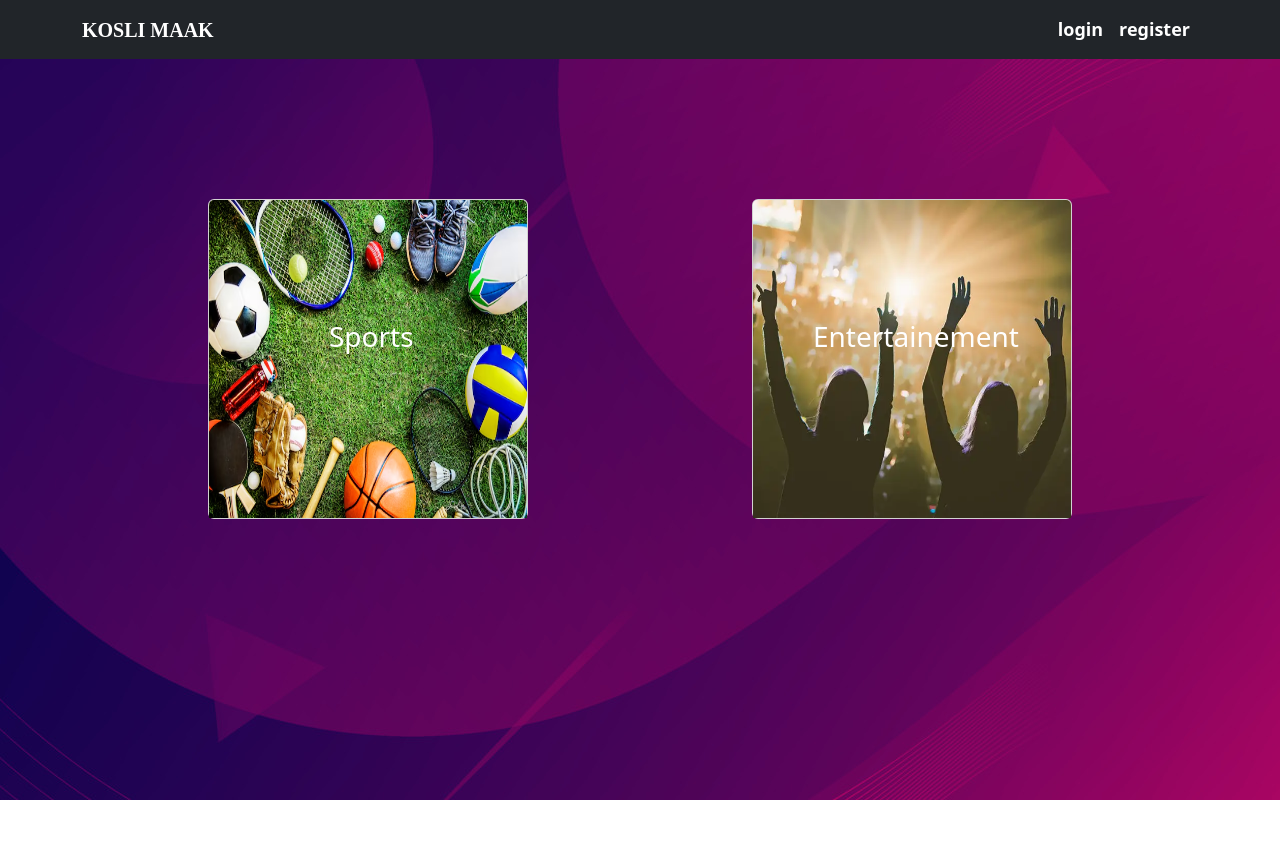
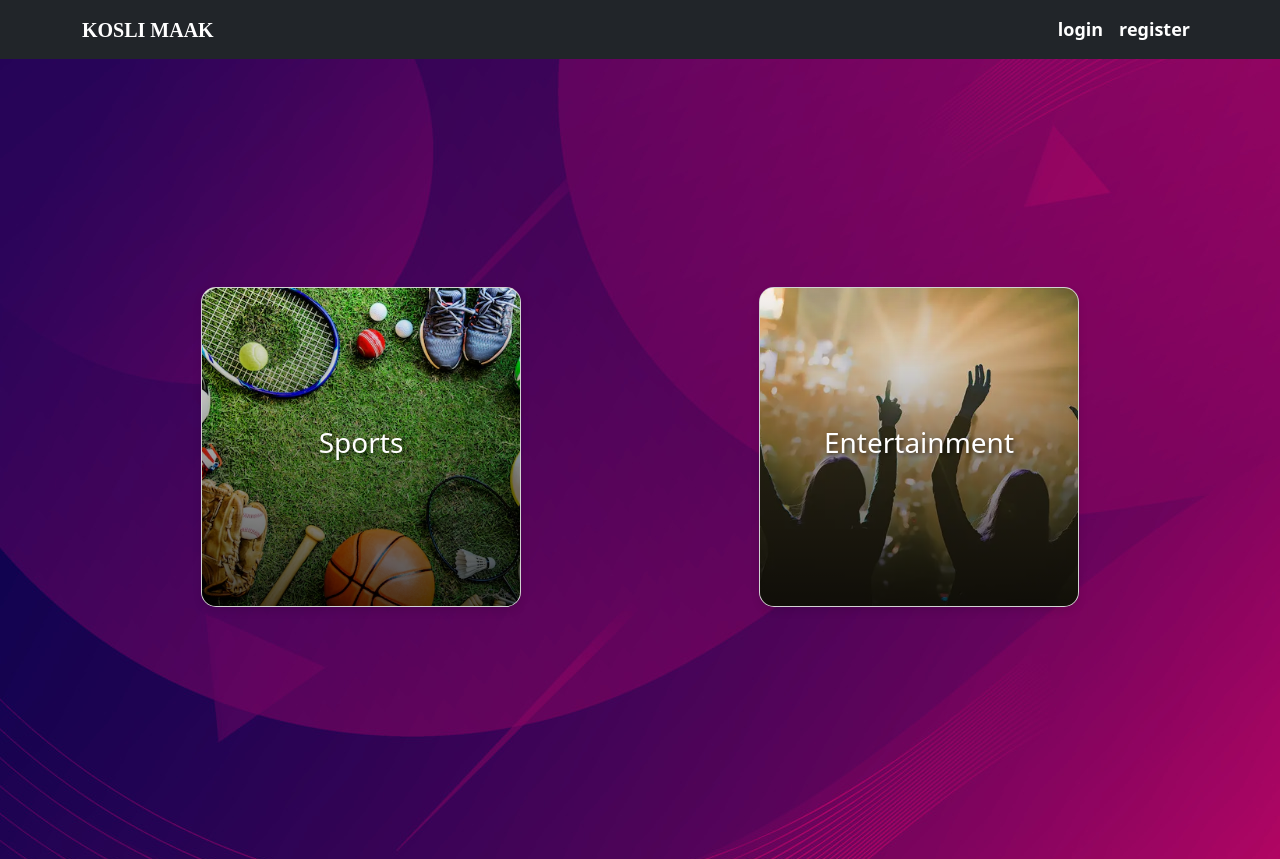
Before and after one commit to DaliLando/FrontendTicketing, a React (Create React App) app: page / in a window 1280 px wide. Before the commit the page ends 800 px from the top, so only its background shows below. Built offline with nearby package versions, Linux system fonts and the light colour scheme.

Commit message:
Update home.js

```diff
--- a/src/pages/home.js
+++ b/src/pages/home.js
@@ -1,4 +1,3 @@
-
 import React from 'react';
 import { Container, Row, Col } from 'react-bootstrap';
 import Card from 'react-bootstrap/Card';
@@ -7,24 +6,116 @@ import { useNavigate } from 'react-router-dom';
 const Home = () => {
   const navigate = useNavigate();
   return (
-    <Container style={{ height:"600px", display:"flex",
-     justifyContent:"space-evenly" , alignItems:"center",
-     }}>
-      <Row>
-        <Col md={6}>
-        <Card style={{ width: '20rem',height:"20rem",margin:"100px",cursor:"pointer" }} onClick={()=>navigate("/category/sport")}>
-        <Card.Img variant="top" src="sports.png"  width={'200px'} height={'400px'}/>
-        <h3 style={{position:"absolute" , marginLeft:"120px",marginTop:'120px' , color:"white"}}>Sports</h3>
-        </Card>
-
-
+    <Container
+      style={{
+        height: '100vh',
+        display: 'flex',
+        justifyContent: 'center',
+        alignItems: 'center',
+      }}
+    >
+      <Row className="w-100">
+        <Col xs={12} sm={6} className="d-flex justify-content-center mb-4">
+          <Card
+            style={{
+              width: '100%',
+              maxWidth: '20rem',
+              height: '20rem',
+              cursor: 'pointer',
+              position: 'relative',
+              borderRadius: '15px',
+              overflow: 'hidden',
+              boxShadow: '0 4px 8px rgba(0, 0, 0, 0.1)',
+              transition: 'transform 0.3s, box-shadow 0.3s',
+            }}
+            onClick={() => navigate('/category/sport')}
+            className="hover-card"
+          >
+            <Card.Img
+              variant="top"
+              src="sports.png"
+              className="img-fluid"
+              style={{
+                height: '100%',
+                objectFit: 'cover',
+                transition: 'transform 0.3s',
+              }}
+            />
+            <div
+              style={{
+                position: 'absolute',
+                left: 0,
+                bottom: 0,
+                width: '100%',
+                height: '100%',
+                background: 'linear-gradient(to top, rgba(0, 0, 0, 0.7), transparent)',
+                display: 'flex',
+                justifyContent: 'center',
+                alignItems: 'center',
+              }}
+            >
+              <h3
+                style={{
+                  color: 'white',
+                  textAlign: 'center',
+                  textShadow: '2px 2px 4px rgba(0,0,0,0.6)',
+                }}
+              >
+                Sports
+              </h3>
+            </div>
+          </Card>
         </Col>
-        <Col md={6}>
-        <Card style={{ width: '20rem',height:"20rem",margin:"100px",cursor:"pointer" }} onClick={()=>navigate("/category/entertainement")}>
-        <Card.Img variant="top" src="festival.jpg" width={'200px'} height={'400px'} />
-        <h3 style={{position:"absolute" , marginLeft:"60px",marginTop:'120px' , color:"white",}}>Entertainement</h3>
-        </Card>
-
+        <Col xs={12} sm={6} className="d-flex justify-content-center mb-4">
+          <Card
+            style={{
+              width: '100%',
+              maxWidth: '20rem',
+              height: '20rem',
+              cursor: 'pointer',
+              position: 'relative',
+              borderRadius: '15px',
+              overflow: 'hidden',
+              boxShadow: '0 4px 8px rgba(0, 0, 0, 0.1)',
+              transition: 'transform 0.3s, box-shadow 0.3s',
+            }}
+            onClick={() => navigate('/category/entertainement')}
+            className="hover-card"
+          >
+            <Card.Img
+              variant="top"
+              src="festival.jpg"
+              className="img-fluid"
+              style={{
+                height: '100%',
+                objectFit: 'cover',
+                transition: 'transform 0.3s',
+              }}
+            />
+            <div
+              style={{
+                position: 'absolute',
+                left: 0,
+                bottom: 0,
+                width: '100%',
+                height: '100%',
+                background: 'linear-gradient(to top, rgba(0, 0, 0, 0.7), transparent)',
+                display: 'flex',
+                justifyContent: 'center',
+                alignItems: 'center',
+              }}
+            >
+              <h3
+                style={{
+                  color: 'white',
+                  textAlign: 'center',
+                  textShadow: '2px 2px 4px rgba(0,0,0,0.6)',
+                }}
+              >
+                Entertainment
+              </h3>
+            </div>
+          </Card>
         </Col>
       </Row>
     </Container>
```
